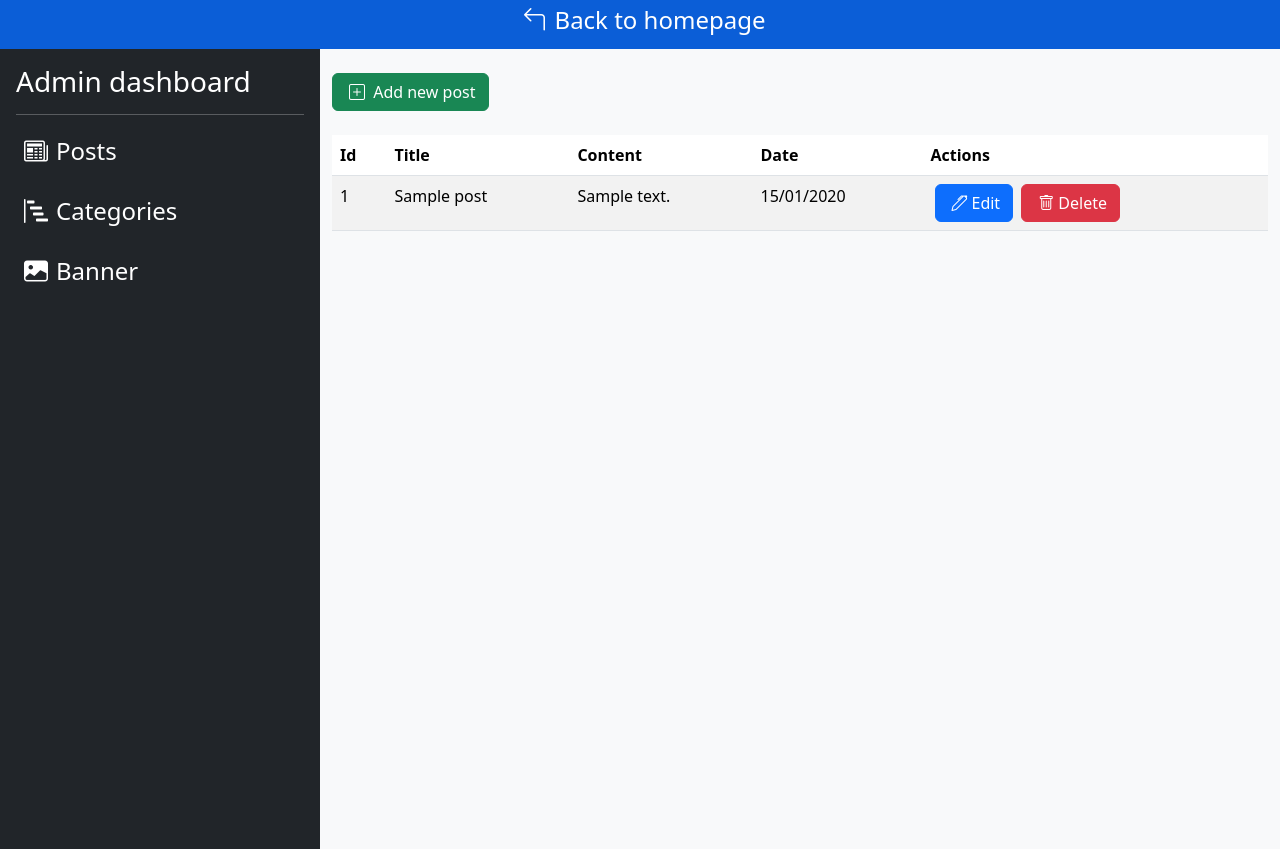
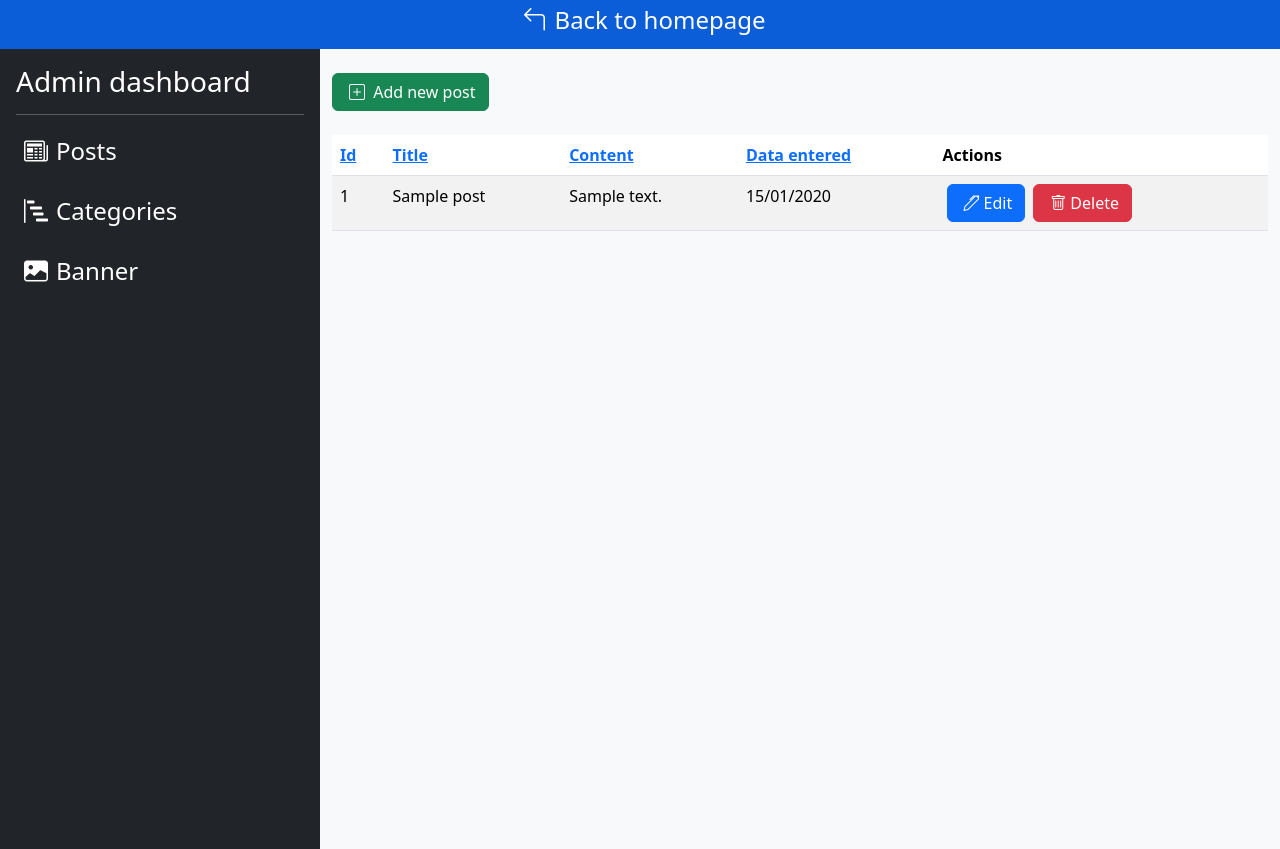
Before and after one commit to Szymon99d/symfony-blog, a Symfony app: template templates/admin/posts/post_panel.html.twig in a window 1280 px wide. Run offline with Twig, Linux system fonts and the light colour scheme; the template is opened without the code that fills it: most values are stand-ins (such as "Sample title", 1, 10 or a date in 2020); some libraries are stand-ins or nearby versions.

Commit message:
Add sorting to pagination

```diff
--- a/templates/admin/category/category_panel.html.twig
+++ b/templates/admin/category/category_panel.html.twig
@@ -10,8 +10,8 @@
 <table class="table table-striped mt-4">
   <thead>
     <tr>
-      <th scope="col">Id</th>
-      <th scope="col">{% trans %}Category name{% endtrans %}</th>
+      <th class="th-sortable" scope="col">{{ knp_pagination_sortable(category, 'Id'|trans, 'c.id')}}</th>
+      <th class="th-sortable" scope="col">{{ knp_pagination_sortable(category, 'Category name'|trans, 'c.name')}}</th>
       <th scope="col">{% trans %}Actions{% endtrans %}</th>
     </tr>
   </thead>
--- a/templates/admin/posts/post_panel.html.twig
+++ b/templates/admin/posts/post_panel.html.twig
@@ -10,10 +10,10 @@
 <table class="table table-striped mt-4">
   <thead>
     <tr>
-      <th scope="col">Id</th>
-      <th scope="col">{% trans %}Title{% endtrans %}</th>
-      <th scope="col">{% trans %}Content{% endtrans %}</th>
-      <th scope="col">{% trans %}Date{% endtrans %}</th>
+      <th class="th-sortable" scope="col">{{ knp_pagination_sortable(posts, 'Id'|trans, 'p.id')}}</th>
+      <th class="th-sortable" scope="col">{{ knp_pagination_sortable(posts, 'Title'|trans, 'p.title')}}</th>
+      <th class="th-sortable" scope="col">{{ knp_pagination_sortable(posts, 'Content'|trans, 'p.content')}}</th>
+      <th class="th-sortable" scope="col">{{ knp_pagination_sortable(posts, 'Date.Entered'|trans, 'p.dateEntered')}}</th>
       <th scope="col">{% trans %}Actions{% endtrans %}</th>
     </tr>
   </thead>
--- a/translations/messages.en.yaml
+++ b/translations/messages.en.yaml
@@ -16,3 +16,6 @@ Back:
       panel: Back to page panel
     banner:
       panel: Back to banner panel
+Date:
+  Entered: Data entered
+  Modified: Data modified
--- a/translations/messages.pl.yaml
+++ b/translations/messages.pl.yaml
@@ -6,7 +6,9 @@ Homepage: Strona główna
 About me: O mnie
 Latest posts: Najnowsze posty
 Categories: Kategorie
-Date: Data
+Date:
+  Entered: Data utworzenia
+  Modified: Data modyfikacji
 Blog: Blog
 Portfolio: Portfolio
 Read more: Czytaj dalej
```
Also changed, not shown: templates/pagination/sortable/base.html.twig (added, +14 -0 lines), 1 other file.
